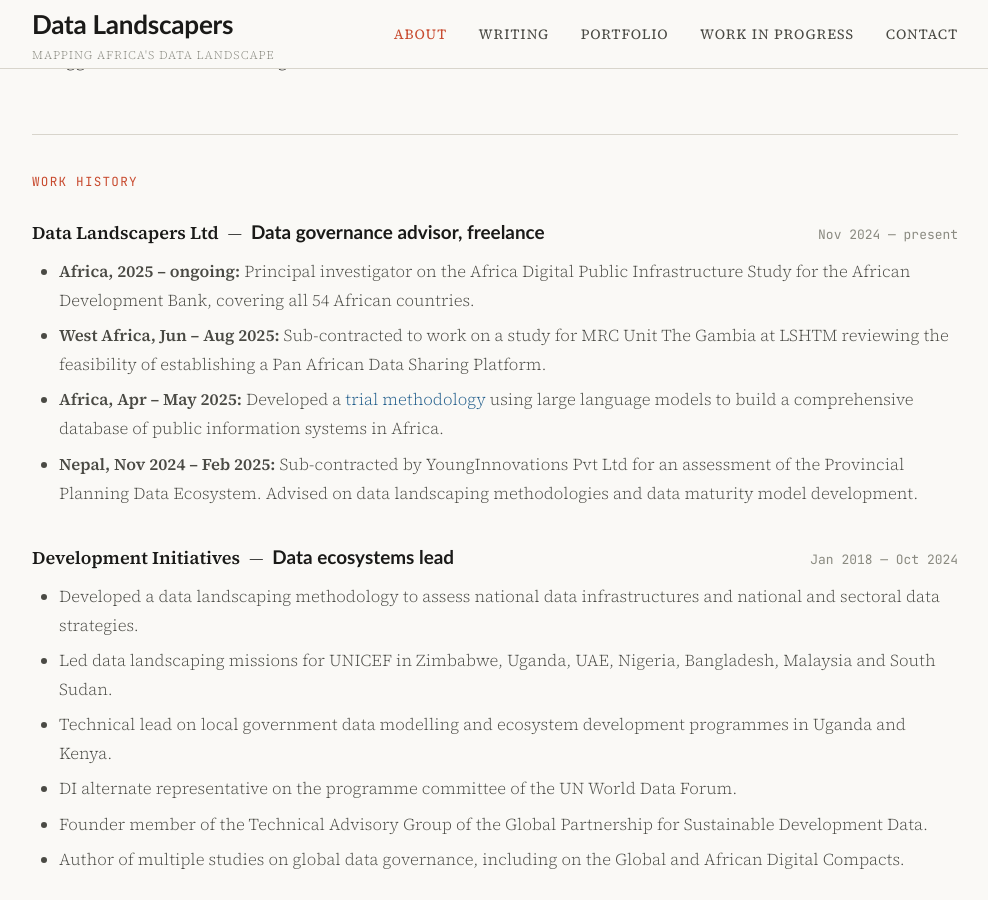
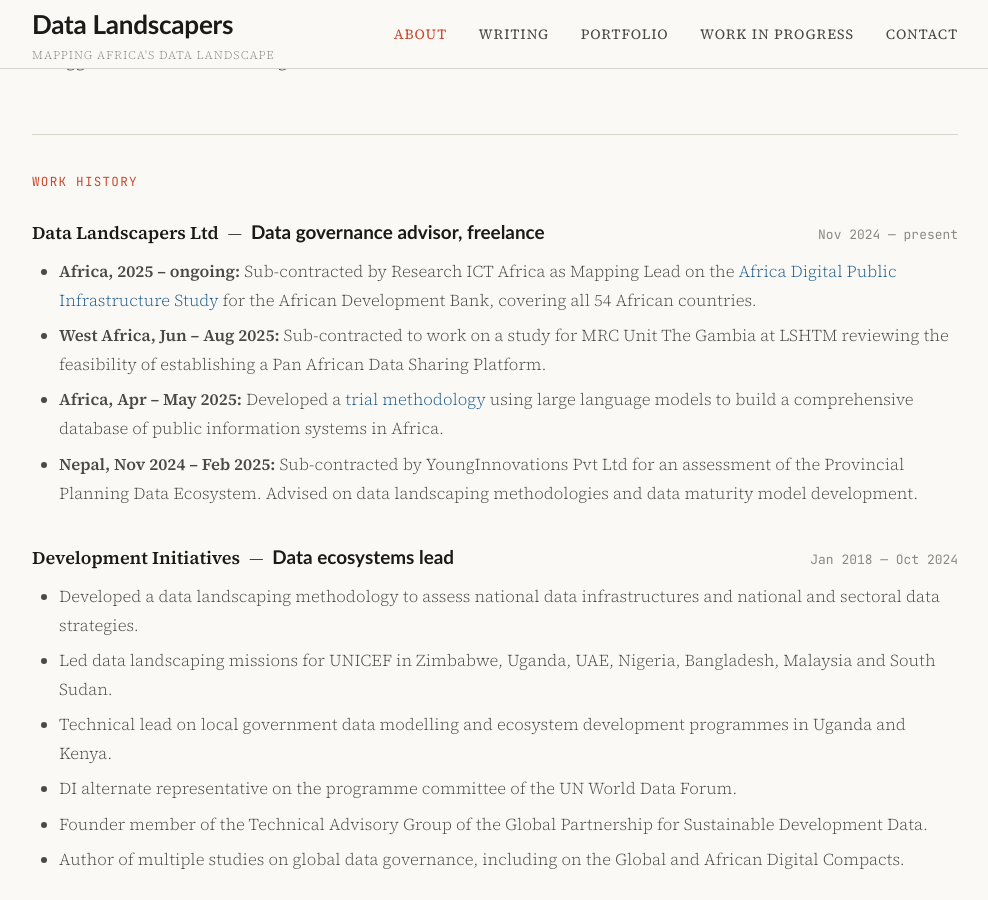
Before and after one commit to data-landscapers/data-landscapers.github.io, a Jekyll site: the page built from about/cv.md, in a window 1280 px wide and 900 px high, scrolled down 411 px. Shown: the whole window, without its empty margins (145-1133 px from the left). Built offline with Jekyll 4.4.1, drawn with Linux system fonts in a browser that asks for light colours.

Commit message:
Update cv.md

```diff
--- a/about/cv.md
+++ b/about/cv.md
@@ -30,7 +30,7 @@
     </div>
     <div class="cv-job__desc">
       <ul>
-        <li><strong>Africa, 2025 – ongoing:</strong> Principal investigator on the Africa Digital Public Infrastructure Study for the African Development Bank, covering all 54 African countries.</li>
+        <li><strong>Africa, 2025 – ongoing:</strong> Sub-contracted by Research ICT Africa as Mapping Lead on the <a href="https://researchictafrica.net/project/the-africa-digital-public-infrastructure-study/">Africa Digital Public Infrastructure Study</a> for the African Development Bank, covering all 54 African countries.</li>
         <li><strong>West Africa, Jun – Aug 2025:</strong> Sub-contracted to work on a study for MRC Unit The Gambia at LSHTM reviewing the feasibility of establishing a Pan African Data Sharing Platform.</li>
         <li><strong>Africa, Apr – May 2025:</strong> Developed a <a href="https://www.linkedin.com/pulse/exercise-using-large-language-model-build-database-public-anderson-kjeze/">trial methodology</a> using large language models to build a comprehensive database of public information systems in Africa.</li>
        <li><strong>Nepal, Nov 2024 – Feb 2025:</strong> Sub-contracted by YoungInnovations Pvt Ltd for an assessment of the Provincial Planning Data Ecosystem. Advised on data landscaping methodologies and data maturity model development.</li>
```
